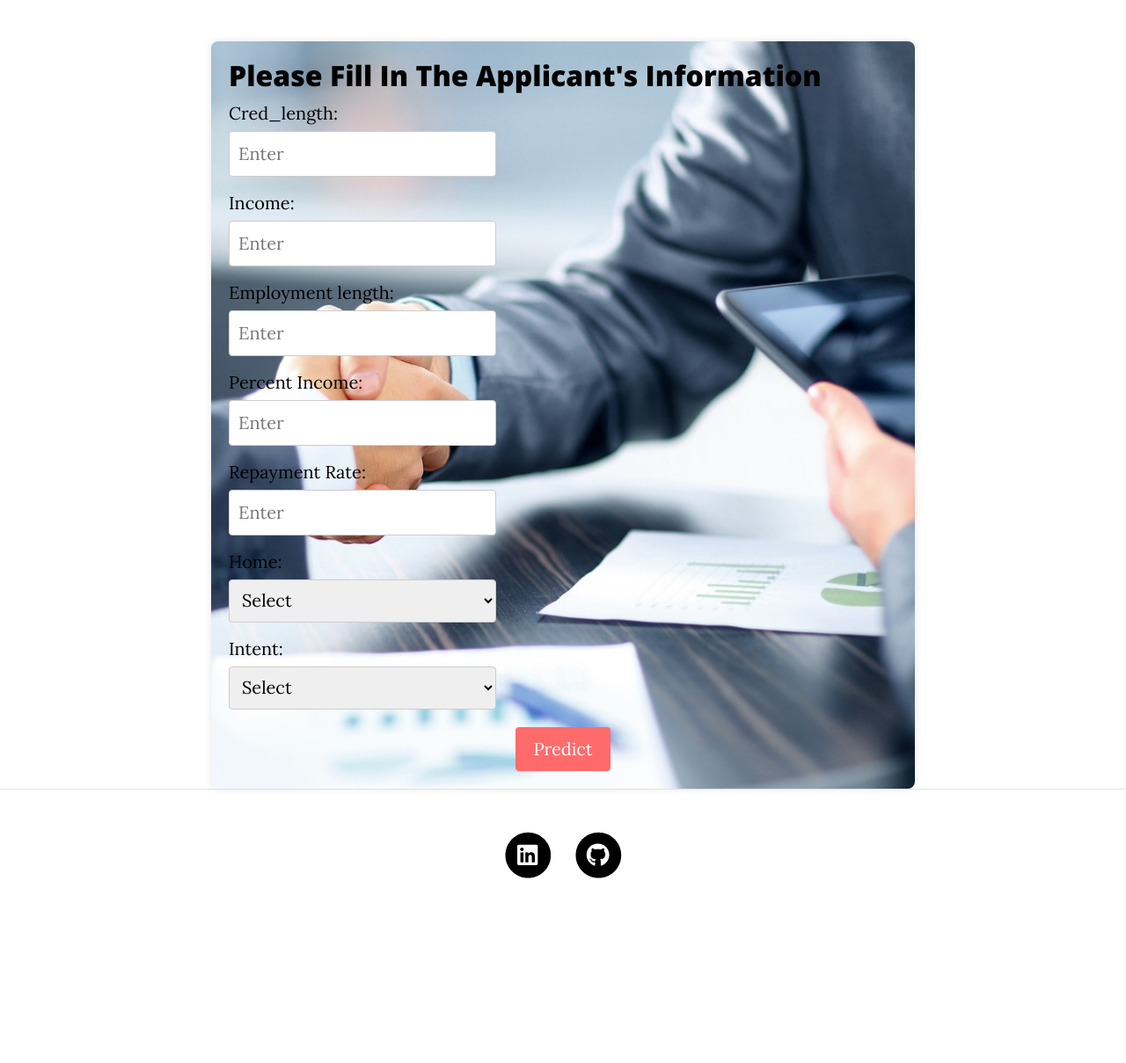
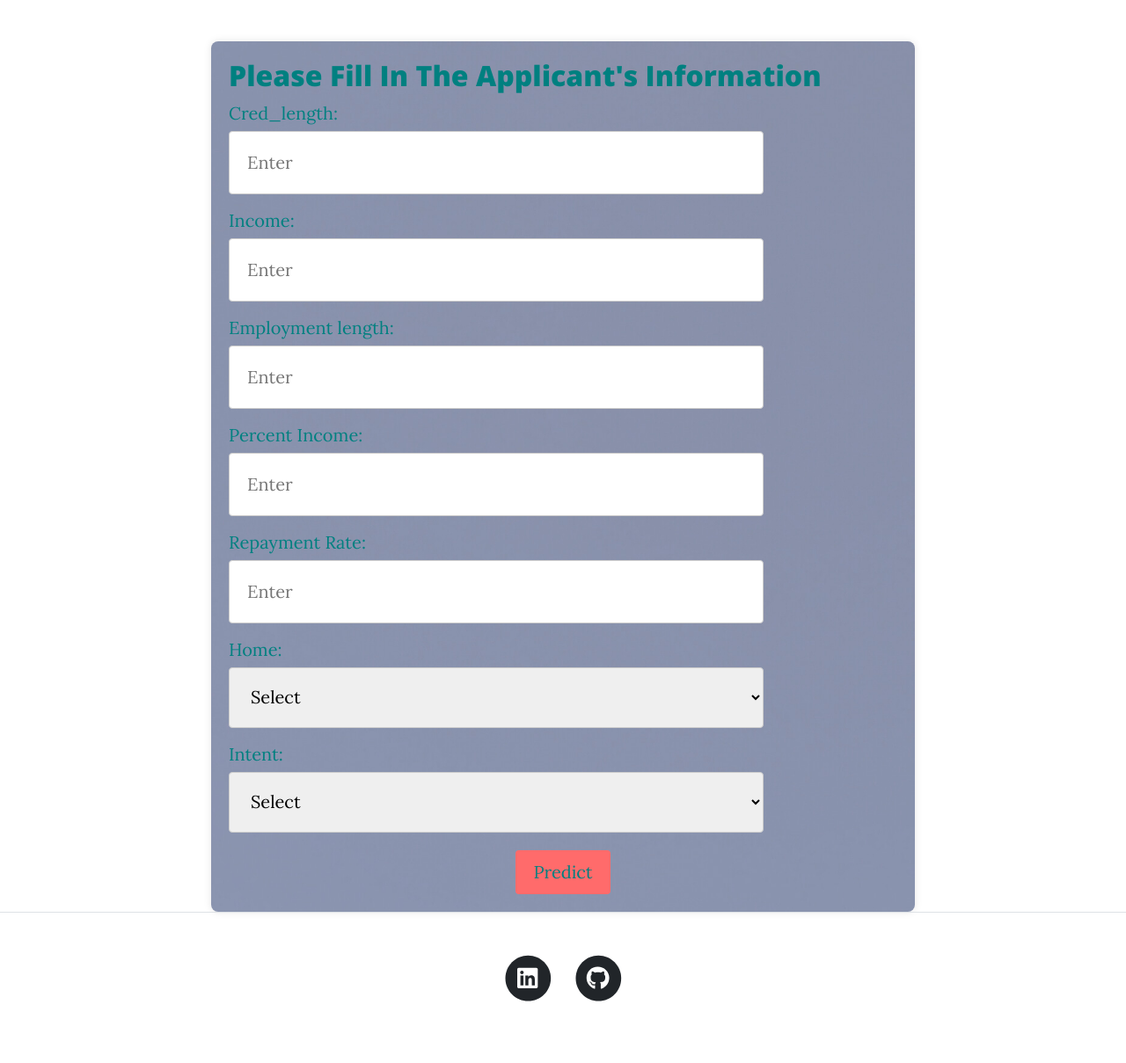
Before and after one commit to richardmukechiwa/Loan-Amount-Prediction, a Flask app: page / in a window 1280 px wide. Shown: the part 629-1838 px from the top of the page at 88% size. Before the commit the page ends 1628 px from the top, so only its background shows below. Run offline with Flask 3, Linux system fonts and the light colour scheme; some libraries are stand-ins or nearby versions.

Commit message:
project update

```diff
--- a/templates/index.html
+++ b/templates/index.html
@@ -6,7 +6,7 @@
     <meta name="description" content="" />
     <meta name="author" content="" />
     <title>Web App</title>
-    <link rel="icon" type="image/x-icon" href="static/assets/favicon.ico" />
+    <link rel="icon" type="image/x-icon" href="static/assets/img/finance.jpg" />
     <!-- Font Awesome icons (free version)-->
     <script src="https://use.fontawesome.com/releases/v5.15.3/js/all.js" crossorigin="anonymous"></script>
     <!-- Google fonts-->
@@ -17,19 +17,19 @@
     <!-- Additional custom CSS -->
     <style>
         body, label, h1, h2, span, .form-row input, .form-row select, .register {
-            color: black;
+            color: Light Blue;
         }
         .form-v9-content {
-            background-image: url('static/assets/img/finance.jpg');
+            background-image: url('static/assets/img/grey.jpg');
             background-size: cover;
             background-position: center;
-            width: 100%;
+            width: 80%;
             max-width: 800px;
             margin: 0 auto;
             padding: 20px;
             border-radius: 8px;
             box-shadow: 0px 0px 10px rgba(0, 0, 0, 0.1);
-            color: white;
+            color: teal;
         }
         .form-row {
             display: flex;
@@ -37,10 +37,10 @@
             margin-bottom: 15px;
         }
         .form-row input, .form-row select {
-            padding: 10px;
+            padding: 20px;
             border-radius: 4px;
             border: 1px solid #ccc;
-            width: 40%;
+            width: 80%;
         }
         .form-row label {
             margin-bottom: 5px;
@@ -52,7 +52,7 @@
         }
         .register {
             background-color: #ff6b6b;
-            color: white;
+            color: teal;
             padding: 10px 20px;
             border: none;
             border-radius: 4px;
@@ -81,7 +81,7 @@
     </nav>
 
     <!-- Page Header-->
-    <header class="masthead" style="background-image: url('static/assets/img/financial.jpg')">
+    <header class="masthead" style="background-image: url('static/assets/img/finance.jpg')">
         <div class="container position-relative px-4 px-lg-5">
             <div class="row gx-4 gx-lg-5 justify-content-center">
                 <div class="col-md-10 col-lg-8 col-xl-7">
```
Also changed, not shown: params.yaml (+5 -3 lines), static/assets/img/blank.png (added), static/assets/img/grey.jpg (added), 1 other file.
